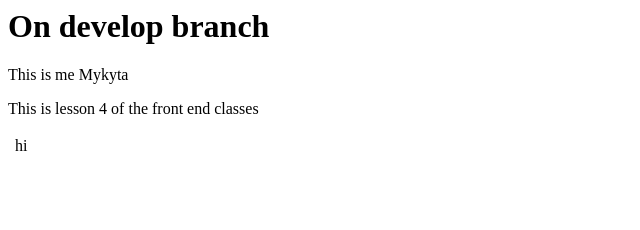
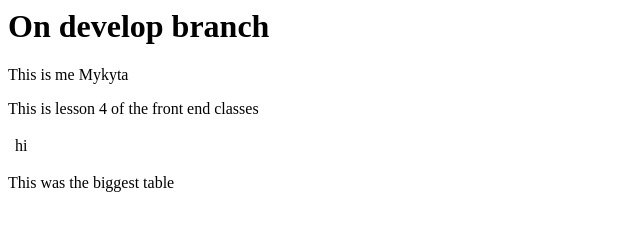
Before and after one commit to Mkkybulletproof/FRONT-END, a plain HTML site: page Lessons/lesson4/index.html in a window 1280 px wide. Shown: the whole page, without its empty margins (0-640 px from the left). Drawn offline with Linux system fonts and the light colour scheme.

Commit message:
Added 3rd paragraph

```diff
--- a/Lessons/lesson4/index.html
+++ b/Lessons/lesson4/index.html
@@ -11,5 +11,6 @@
                 <td>hi</td>
             </th>
         </table>
+        <p>This was the biggest table</p>
     </body>
 </html>
```
